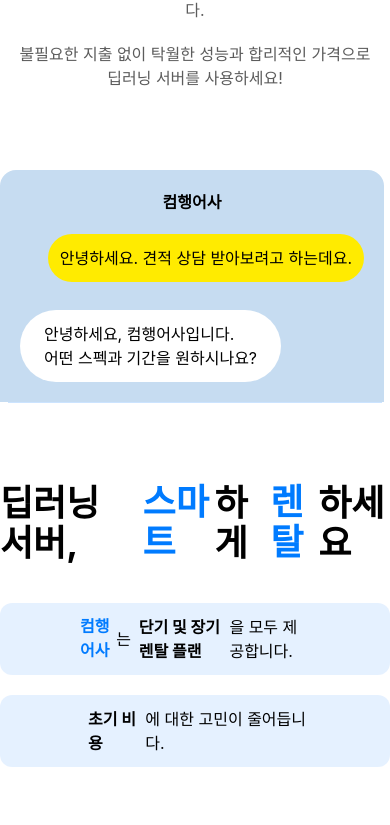
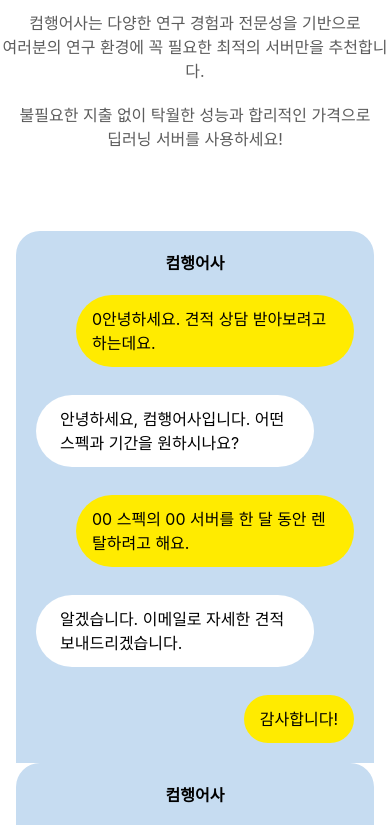
Before and after one commit to Team-Daju/Comhaengosa-WEB, a React (Create React App) app: page / in a window 390 px wide. Shown: the part 1145-1970 px from the top of the page. Built offline with nearby package versions, Linux system fonts and the light colour scheme; a web font is replaced by a local one.

Commit message:
[FE-04] Feat 반응형 UI

```diff
--- a/src/components/DontWorry.js
+++ b/src/components/DontWorry.js
@@ -1,29 +1,202 @@
 import { AnimatePresence, motion } from 'framer-motion';
-import React, { useState } from 'react';
+import React, { useEffect, useState } from 'react';
 import tw from "tailwind-styled-components";
 
+const MeWrap = tw.div`
+flex justify-end ml-10
+`
+const YouWrap = tw.div`
+flex justify-start mr-10
+`
 
 const Me = tw.div`
-    bg-[#FFEB00] rounded-full p-3
+    bg-[#FFEB00] rounded-full p-3 px-4
 `
 
 const You = tw(Me)`
     bg-white px-6
 `
-const chat = [
+const chattings = [
     {
-        id: 0, chat: ["안녕하세요. 견적 상담 받아보려고 하는데요.", "안녕하세요, 컴행어사입니다. 어떤 스펙과 기간을 원하시나요?", "00 스펙의 00 서버를 한 달 동안 렌탈하려고 해요.", "알겠습니다. 이메일로 자세한 견적 보내드리겠습니다.", "감사합니다!"]
-    }, {}, {}
+        id: 0, chats: [
+            {
+                who: 0,
+                content: "0안녕하세요. 견적 상담 받아보려고 하는데요.",
+            },
+            {
+                who: 1,
+                content: "안녕하세요, 컴행어사입니다. 어떤 스펙과 기간을 원하시나요?",
+            },
+            {
+                who: 0,
+                content: "00 스펙의 00 서버를 한 달 동안 렌탈하려고 해요.",
+            },
+            {
+                who: 1,
+                content: "알겠습니다. 이메일로 자세한 견적 보내드리겠습니다.",
+            },
+            {
+                who: 0,
+                content: "감사합니다!",
+            },
         ]
+    },
+    {
+        id: 1, chats: [
+            {
+                who: 0,
+                content: "1안녕하세요. 견적 상담 받아보려고 하는데요.",
+            },
+            {
+                who: 1,
+                content: "안녕하세요, 컴행어사입니다. 어떤 스펙과 기간을 원하시나요?",
+            },
+            {
+                who: 0,
+                content: "00 스펙의 00 서버를 한 달 동안 렌탈하려고 해요.",
+            },
+            {
+                who: 1,
+                content: "알겠습니다. 이메일로 자세한 견적 보내드리겠습니다.",
+            },
+            {
+                who: 0,
+                content: "감사합니다!",
+            },
+        ]
+    },
+    {
+        id: 2, chats: [
+            {
+                who: 0,
+                content: "2안녕하세요. 견적 상담 받아보려고 하는데요.",
+            },
+            {
+                who: 1,
+                content: "안녕하세요, 컴행어사입니다. 어떤 스펙과 기간을 원하시나요?",
+            },
+            {
+                who: 0,
+                content: "00 스펙의 00 서버를 한 달 동안 렌탈하려고 해요.",
+            },
+            {
+                who: 1,
+                content: "알겠습니다. 이메일로 자세한 견적 보내드리겠습니다.",
+            },
+            {
+                who: 0,
+                content: "감사합니다!",
+            },
+        ]
+    },
+    {
+        id: 3, chats: [
+            {
+                who: 0,
+                content: "3안녕하세요. 견적 상담 받아보려고 하는데요.",
+            },
+            {
+                who: 1,
+                content: "안녕하세요, 컴행어사입니다. 어떤 스펙과 기간을 원하시나요?",
+            },
+            {
+                who: 0,
+                content: "00 스펙의 00 서버를 한 달 동안 렌탈하려고 해요.",
+            },
+            {
+                who: 1,
+                content: "알겠습니다. 이메일로 자세한 견적 보내드리겠습니다.",
+            },
+            {
+                who: 0,
+                content: "감사합니다!",
+            },
+        ]
+    },
+    {
+        id: 4, chats: [
+            {
+                who: 0,
+                content: "3안녕하세요. 견적 상담 받아보려고 하는데요.",
+            },
+            {
+                who: 1,
+                content: "안녕하세요, 컴행어사입니다. 어떤 스펙과 기간을 원하시나요?",
+            },
+            {
+                who: 0,
+                content: "00 스펙의 00 서버를 한 달 동안 렌탈하려고 해요.",
+            },
+            {
+                who: 1,
+                content: "알겠습니다. 이메일로 자세한 견적 보내드리겠습니다.",
+            },
+            {
+                who: 0,
+                content: "감사합니다!",
+            },
+        ]
+    },
+    {
+        id: 5, chats: [
+            {
+                who: 0,
+                content: "3안녕하세요. 견적 상담 받아보려고 하는데요.",
+            },
+            {
+                who: 1,
+                content: "안녕하세요, 컴행어사입니다. 어떤 스펙과 기간을 원하시나요?",
+            },
+            {
+                who: 0,
+                content: "00 스펙의 00 서버를 한 달 동안 렌탈하려고 해요.",
+            },
+            {
+                who: 1,
+                content: "알겠습니다. 이메일로 자세한 견적 보내드리겠습니다.",
+            },
+            {
+                who: 0,
+                content: "감사합니다!",
+            },
+        ]
+    },
+]
+
+const rowVariants = {
+    hidden: {
+        x: window.outerWidth + 2000,
+    },
+    visible: {
+        x: 0,
+    },
+    exit: {
+        x: -window.outerWidth - 2000,
+    },
+};
+
+
 const DontWorry = () => {
     const [index, setIndex] = useState(1)
+    const [leaving, setLeaving] = useState(false);
+
+    const toggleLeaving = () => setLeaving((prev) => !prev);
+
+    const [startIndex, setStartIndex] = useState(index - 1)
+    const [endIndex, setEndIndex] = useState(index + 2)
+    useEffect(() => {
+        //setInterval(() => setIndex(prev => prev === 2 ? 0 : prev + 1), 5000);
+    }, [])
+    const onClick = () => {
+        setIndex(prev => prev + 1)
+    }
     return (
-        <div className='pt-24'>
+        <div className='pt-24' >
             <div className='text-center mb-20' >
                 <div className='text-primaryColor font-bold text-2xl'>
                     쉽지 않은 서버 선택,
                 </div>
-                <div className='pt-10 pb-16 text-5xl font-bold'>
+                <div className='pt-10 pb-16 text-4xl md:text-5xl font-bold'>
                     혼자 고민하지 마세요
                 </div>
                 <div className='text-center space-y-5 text-textColor'>
@@ -31,32 +204,50 @@ const DontWorry = () => {
                         컴행어사는 다양한 연구 경험과 전문성을 기반으로<br />
                         여러분의 연구 환경에 꼭 필요한 최적의 서버만을 추천합니다.
                     </div>
-                    <div>
+                    <div >
                         불필요한 지출 없이 탁월한 성능과 합리적인 가격으로<br />
                         딥러닝 서버를 사용하세요!
                     </div>
                 </div>
             </div>
-            <AnimatePresence>
-                <motion.div className='bg-[#C6DCF1] w-96 p-5 rounded-t-2xl'>
+            <div className=' overflow-x-hidden'>
+                <AnimatePresence initial={false} onExitComplete={toggleLeaving}>
+                    <motion.div
+                        variants={rowVariants}
+                        initial="hidden"
+                        animate="visible"
+                        exit="exit"
+                        transition={{ type: "tween", duration: 1 }}
+                        key={index}
+                        className=' grid grid-cols-1 md:grid-cols-3 justify-items-center md:gap-96 overflow-x-hidden overscroll-none'>
+                        {chattings
+                            .slice(index - 1, index + 2).map(chatting => (
+                                <div
+                                    className='bg-[#C6DCF1] md:w-[500px] p-5 rounded-t-3xl mx-4'>
+
                                     <div className='flex justify-center font-bold pb-5'>
                                         컴행어사
                                     </div>
                                     <div className='space-y-7'>
-                        <div className='flex justify-end'>
+                                        {chatting.chats.map(chat => (
+                                            chat.who === 0 ? <MeWrap>
                                                 <Me>
-                                안녕하세요. 견적 상담 받아보려고 하는데요.
+                                                    {chat.content}
                                                 </Me>
-                        </div>
-                        <div className='flex justify-start'>
+                                            </MeWrap> : <YouWrap >
                                                 <You>
-                                안녕하세요, 컴행어사입니다.<br />
-                                어떤 스펙과 기간을 원하시나요?
+                                                    {chat.content}
                                                 </You>
+                                            </YouWrap>
+                                        ))}
                                     </div>
                                 </div>
+                            ))}
                     </motion.div>
+
                 </AnimatePresence>
+            </div>
+
         </div>
     );
 };
--- a/src/components/Estimate.js
+++ b/src/components/Estimate.js
@@ -3,10 +3,10 @@ import React from 'react';
 const Estimate = () => {
     return (
         <div className='bg-[url("./rental.png")] bg-cover  w-full h-96 flex-col flex justify-center items-center'>
-            <div className='flex flex-col space-y-5'>
-                <span className='font-bold text-3xl text-white '>
-                    딥러닝 서버는 이제 컴행어사와 함께 준비해보세요.
-                </span>
+            <div className='flex flex-col space-y-9'>
+                <div className='font-bold text-2xl md:text-3xl text-white text-center'>
+                    딥러닝 서버는 <br className='md:hidden' /> 이제 컴행어사와 함께 준비해보세요.
+                </div>
                 <div className='flex justify-center'>
                     <button className='btn border-none flex items-center bg-primaryColor text-white hover:bg-primaryColor text-xl rounded-full px-5'>
                         지금 견적 받기 <img src='/imgs/aero.png' className='w-6 h-6' />
--- a/src/components/Smart.js
+++ b/src/components/Smart.js
@@ -7,7 +7,7 @@ const SpanAccent = tw.span`
 
 const SpanBold = tw.span`
     font-bold
-    ml-2
+    ml-1
 `
 
 const Div = tw.div`
@@ -17,18 +17,34 @@ const Div = tw.div`
     p-3
     px-20
     flex
+    flex-col
+    md:flex-row
     justify-center
     items-center
 `
 const Smart = () => {
     return (
         <div className='my-20 flex flex-col items-center'>
-            <div className='flex items-center text-4xl font-bold pb-10'>딥러닝 서버, <SpanAccent className='ml-2'>스마트</SpanAccent>하게 <SpanAccent className='ml-2'>렌탈</SpanAccent>하세요</div>
+            <div className='flex flex-col md:flex-row items-center text-4xl md:text-5xl font-bold pb-10'>
+                <div>
+                    딥러닝 서버,
+                </div>
+                <div className='flex items-center'>
+                    <SpanAccent className='ml-2'>스마트</SpanAccent>하게 <SpanAccent className='ml-2'>렌탈</SpanAccent>하세요
+                </div>
+
+            </div>
             <div className='flex flex-col  space-y-5'>
-                <Div>
-                    <SpanAccent className='font-bold'>컴행어사</SpanAccent>는 <SpanBold>단기 및 장기 렌탈 플랜</SpanBold>을 모두 제공합니다.
+                <Div className='space-x-1'>
+                    <div className='flex items-center'>
+                        <SpanAccent className='font-bold'>컴행어사</SpanAccent>는 <SpanBold>단기 및 장기 렌탈 플랜</SpanBold>을
+                    </div>
+                    <div>
+                        모두 제공합니다.
+                    </div>
+
                 </Div>
-                <Div>
+                <Div className='flex-row'>
                     <SpanBold>초기 비용</SpanBold>에 대한 고민이 줄어듭니다.
                 </Div>
             </div>
```
Also changed, not shown: public/imgs/mainImg.png. Lines whose indentation alone changed are shown as unchanged.
